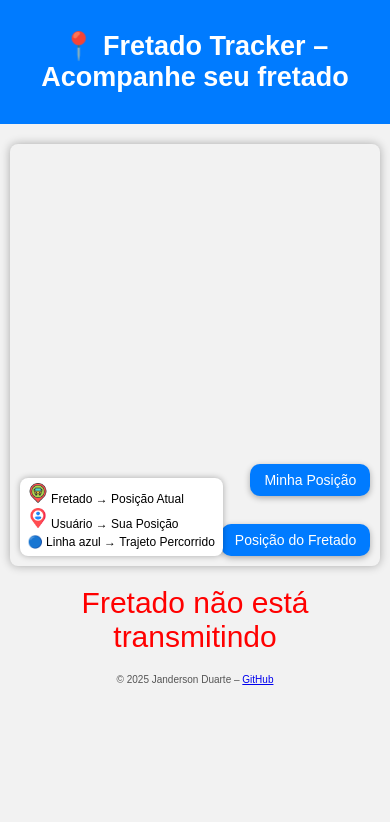
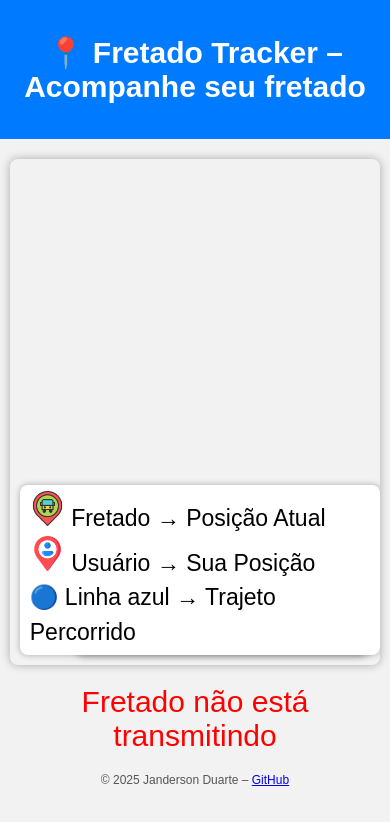
Before and after one commit to jandersonhp/fretado-tracker, a plain HTML site: page index.html in a window 390 px wide. Drawn offline with nearby package versions, Linux system fonts and the light colour scheme; no server answers.

Commit message:
mapa e legenda

```diff
--- a/index.html
+++ b/index.html
@@ -78,7 +78,7 @@
       padding: 6px 10px;
       border-radius: 8px;
       box-shadow: 0 0 6px rgba(0,0,0,0.3);
-      font-size: 14px;
+      font-size: 23px;
       line-height: 1.5;
       z-index: 1000;
     }
@@ -97,13 +97,6 @@
       margin-top: 5px;
     }
 
-    @media (max-width: 480px) {
-      header { font-size: 18px; padding: 8px 10px; }
-      .controlBtn { padding: 8px 14px; font-size: 14px; }
-      .legend { font-size: 12px; padding: 5px 8px; }
-      footer { font-size: 10px; }
-      #mapContainer { height: 50vh; }
-    }
   </style>
   <link rel="stylesheet" href="https://unpkg.com/leaflet/dist/leaflet.css" />
   <script src="https://unpkg.com/leaflet/dist/leaflet.js"></script>
@@ -122,8 +115,8 @@
     <button id="btnFretado" class="controlBtn">Posição do Fretado</button>
 
     <div class="legend">
-      <img src="assets/bus-stop.png" width="20" height="20"> Fretado → Posição Atual<br>
-      <img src="assets/placeholder.png" width="20" height="20"> Usuário → Sua Posição<br>
+      <img src="assets/bus-stop.png" width="35" height="35"> Fretado → Posição Atual<br>
+      <img src="assets/placeholder.png" width="35" height="35"> Usuário → Sua Posição<br>
       🔵 Linha azul → Trajeto Percorrido
     </div>
   </div>
@@ -170,7 +163,7 @@
 
 // Se a página é admin, mostra o contador
 const onlineCounterEl = document.getElementById("onlineCounter");
-if (isAdmin) onlineCounterEl.style.display = "block";
+
 
 // Criar uma entrada única para esse visitante
 const myConnection = usersOnlineRef.push(true);
@@ -184,7 +177,7 @@ usersOnlineRef.on("value", snapshot => {
   if (snapshot.exists()) {
     count = Object.keys(snapshot.val()).length;
   }
-  if (isAdmin && onlineCounterEl) {
+  if (onlineCounterEl) {
     onlineCounterEl.style.display = "block"; // garante visível
     onlineCounterEl.textContent = `👀 ${count} pessoas online`;
   }
@@ -192,7 +185,7 @@ usersOnlineRef.on("value", snapshot => {
     const locationRef = db.ref("tracker/location");
 
     // Mapa
-    const map = L.map('map').setView([-23.55, -46.63], 12);
+    const map = L.map('map').setView([-23.55, -46.63], 18);
     L.tileLayer('https://{s}.tile.openstreetmap.org/{z}/{x}/{y}.png', { attribution:'© OpenStreetMap' }).addTo(map);
 
     // Ícone fretado
```
